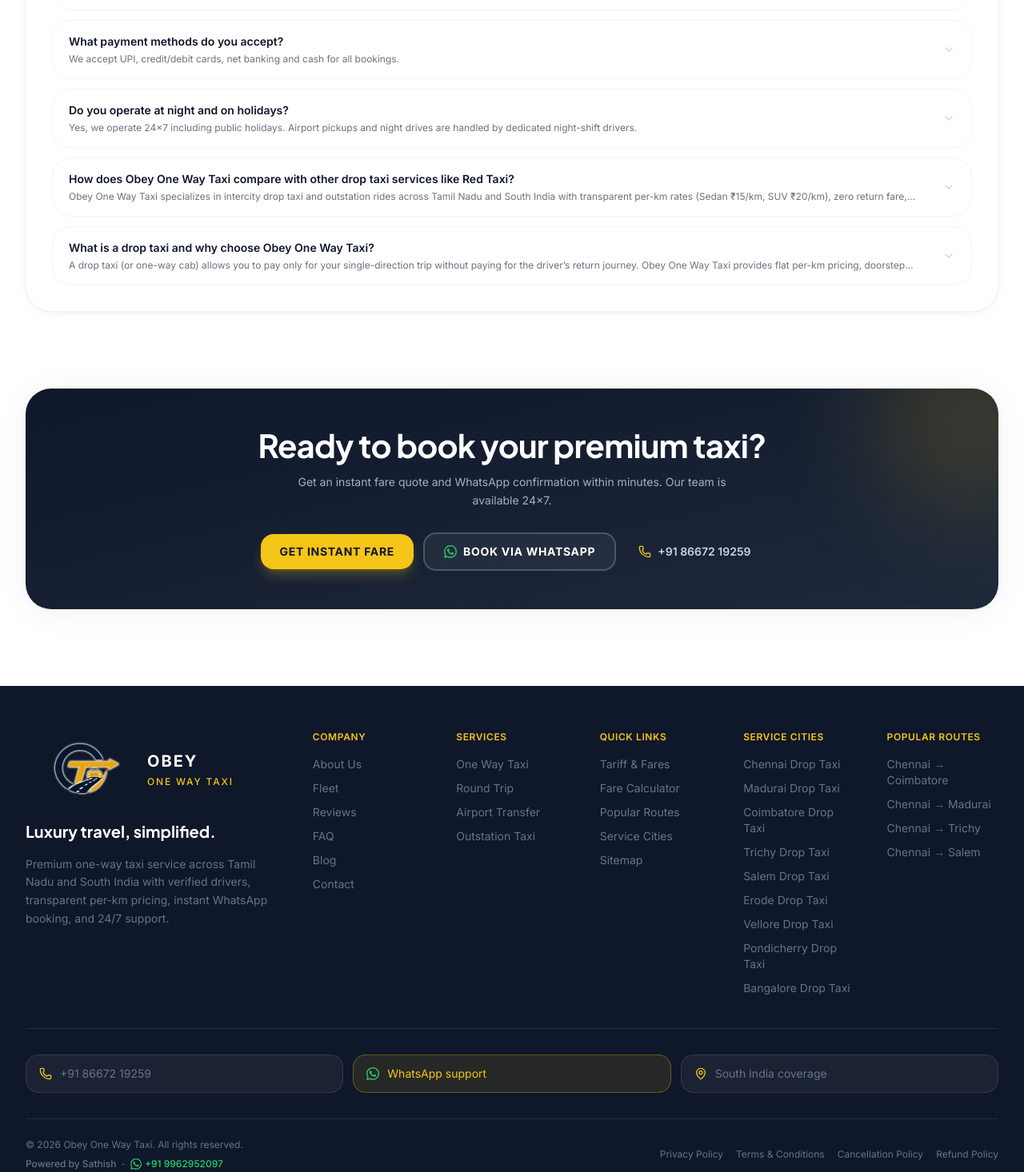
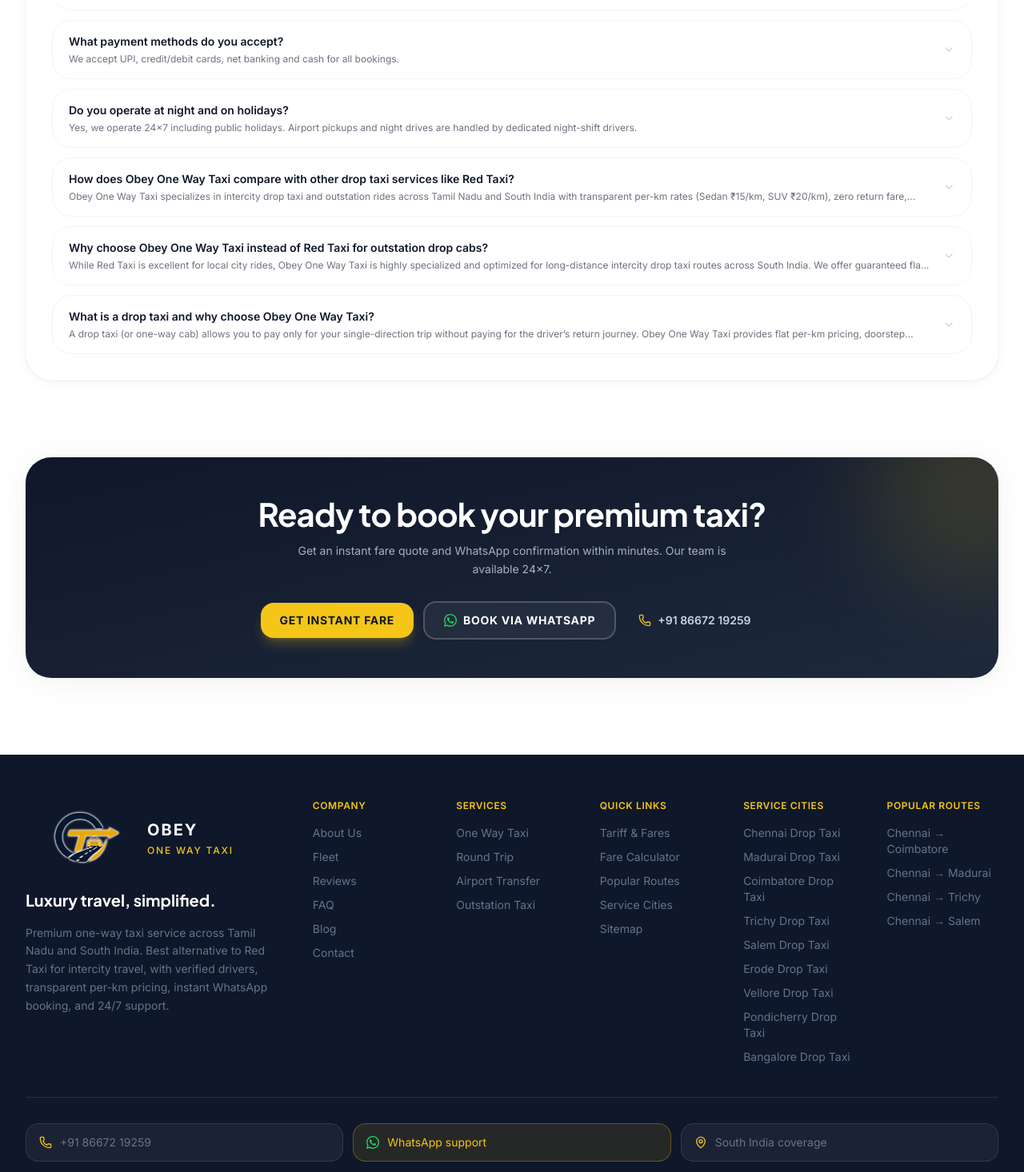
Before and after one commit to obeyonewaytaxi-svg/onewaytaxi, a React (Vite) app: page / in a window 1280 px wide. Shown: the part 7024-8490 px from the top of the page at 80% size. Built offline with nearby package versions, Linux system fonts and the light colour scheme.

Commit message:
feat: implement site configuration, service data, and automated prerendering script for static site generation

```diff
--- a/src/config/site.ts
+++ b/src/config/site.ts
@@ -4,7 +4,7 @@ export const siteConfig = {
   domain: 'https://obeyonewaytaxi.com',
   tagline: 'Luxury travel, simplified.',
   description:
-    'Premium one-way taxi service across Tamil Nadu and South India with verified drivers, transparent per-km pricing, instant WhatsApp booking, and 24/7 support.',
+    'Premium one-way taxi service across Tamil Nadu and South India. Best alternative to Red Taxi for intercity travel, with verified drivers, transparent per-km pricing, instant WhatsApp booking, and 24/7 support.',
   phone: '+918667219259',
   phoneDisplay: '+91 86672 19259',
   whatsapp: '918667219259',
@@ -18,7 +18,7 @@ export const siteConfig = {
   areaServed: 'South India',
   openingHours: 'Mo-Su 00:00-23:59',
   keywords:
-    'drop taxi, one way taxi, one way drop cab, outstation cab service, drop taxi near me, one way car rental, cheap one way cab, no return fare taxi, 24/7 outstation taxi, airport drop taxi booking, transparent fare outstation cab, Chennai drop taxi, Coimbatore drop taxi, Madurai to Chennai one way cab, Trichy drop taxi service, drop taxi from Bangalore',
+    'drop taxi, one way taxi, one way drop cab, outstation cab service, drop taxi near me, one way car rental, cheap one way cab, no return fare taxi, 24/7 outstation taxi, airport drop taxi booking, transparent fare outstation cab, Chennai drop taxi, Coimbatore drop taxi, Madurai to Chennai one way cab, Trichy drop taxi service, drop taxi from Bangalore, red taxi drop taxi, red taxi outstation alternative, obey taxi vs red taxi, cheap outstation drop taxi Tamil Nadu',
   analytics: {
     ga4Id: '', // Google Analytics 4 Measurement ID (e.g. G-XXXXXXXXXX)
     clarityId: '', // Microsoft Clarity Project ID (e.g. xxxxxxxx)
--- a/src/data/siteData.ts
+++ b/src/data/siteData.ts
@@ -240,6 +240,11 @@ export const faqs: FaqItem[] = [
       'Obey One Way Taxi specializes in intercity drop taxi and outstation rides across Tamil Nadu and South India with transparent per-km rates (Sedan ₹15/km, SUV ₹20/km), zero return fare, verified chauffeurs, and 24/7 instant WhatsApp booking.',
   },
   {
+    question: 'Why choose Obey One Way Taxi instead of Red Taxi for outstation drop cabs?',
+    answer:
+      'While Red Taxi is excellent for local city rides, Obey One Way Taxi is highly specialized and optimized for long-distance intercity drop taxi routes across South India. We offer guaranteed flat-rate per-kilometer pricing (Sedan at ₹15/km, SUV at ₹20/km) with no hidden peak-hour surges, free doorstep pickup/drop, zero return charges, and professional highway drivers.',
+  },
+  {
     question: 'What is a drop taxi and why choose Obey One Way Taxi?',
     answer:
       'A drop taxi (or one-way cab) allows you to pay only for your single-direction trip without paying for the driver’s return journey. Obey One Way Taxi provides flat per-km pricing, doorstep pickup, and guaranteed clean cars across all major Tamil Nadu cities.',
--- a/src/pages/HomePage.tsx
+++ b/src/pages/HomePage.tsx
@@ -1,7 +1,7 @@
 import { Link } from 'react-router-dom';
 import { ArrowRight } from 'lucide-react';
 import { Seo } from '../lib/seo';
-import { localBusinessSchema } from '../lib/schema';
+import { localBusinessSchema, webSiteSchema, organizationSchema, faqSchema } from '../lib/schema';
 import { Hero } from '../components/shared/Hero';
 import { StatsBar } from '../components/shared/StatsBar';
 import { RouteGrid } from '../components/shared/RouteGrid';
@@ -33,7 +33,12 @@ const HomePage = () => (
         'no return fare taxi',
         '24/7 outstation taxi',
       ]}
-      jsonLd={localBusinessSchema()}
+      jsonLd={[
+        localBusinessSchema(),
+        webSiteSchema(),
+        organizationSchema(),
+        faqSchema(faqs)
+      ]}
     />
     <Hero />
     <PricingSection />
```
Also changed, not shown: scripts/prerender.mjs (+7 -0 lines).
